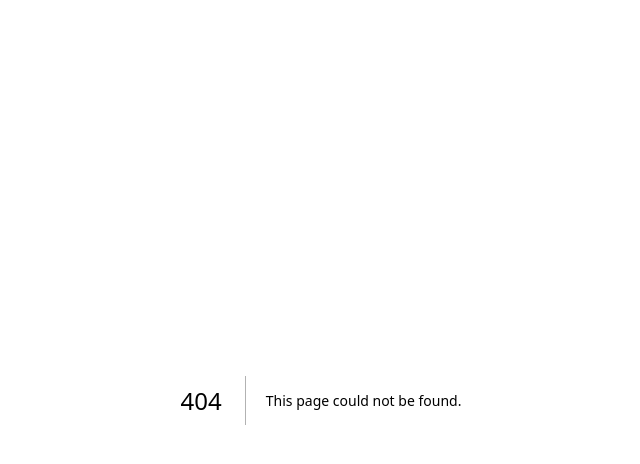
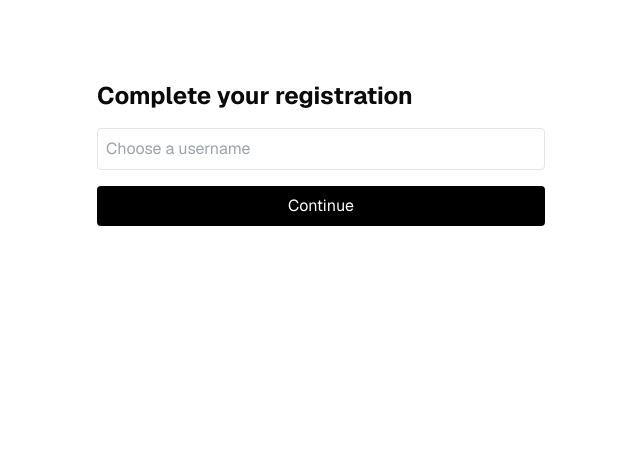
Before and after one commit to Pr0-T0/pyquest-frontend, a Next.js app: page /profile/complete-registration in a window 1280 px wide. Before the commit this address had no page. Shown: the top 464 px of the page, without its empty margins (319-959 px from the left). Built offline with nearby package versions, Linux system fonts and the light colour scheme; no server answers.

Commit message:
complete-registration page skeleton

```diff
--- a/app/dashboard/layout.tsx
+++ b/app/dashboard/layout.tsx
@@ -2,6 +2,7 @@ import Link from "next/link";
 import { Suspense } from "react";
 import { AuthButton } from "@/components/auth-button";
 import { ThemeSwitcher } from "@/components/theme-switcher";
+import { UserMenu } from "@/components/userMenu";
 
 export default function DashboardLayout({
   children,
@@ -37,7 +38,7 @@ export default function DashboardLayout({
             </nav> */}
 
             <Suspense fallback={null}>
-              <AuthButton />
+              <UserMenu />
             </Suspense>
 
             <ThemeSwitcher />
--- /dev/null
+++ b/app/profile/complete-registration/page.tsx
@@ -0,0 +1,50 @@
+"use client";
+
+import { createClient } from "@/lib/supabase/client";
+import { useState } from "react";
+import { useRouter } from "next/navigation";
+
+export default function CompleteRegistration() {
+  const supabase = createClient();
+  const router = useRouter();
+  const [username, setUsername] = useState("");
+
+  async function submit() {
+    const {
+      data: { user },
+    } = await supabase.auth.getUser();
+
+    if (!user) return;
+
+    const { error } = await supabase
+      .from("profiles")
+      .update({ username })
+      .eq("id", user.id);
+
+    if (!error) {
+      router.replace("/dashboard");
+    }
+  }
+
+  return (
+    <div className="max-w-md mx-auto py-20">
+      <h1 className="text-2xl font-bold mb-4">
+        Complete your registration
+      </h1>
+
+      <input
+        value={username}
+        onChange={(e) => setUsername(e.target.value)}
+        placeholder="Choose a username"
+        className="border w-full p-2 rounded mb-4"
+      />
+
+      <button
+        onClick={submit}
+        className="w-full bg-black text-white py-2 rounded"
+      >
+        Continue
+      </button>
+    </div>
+  );
+}
--- a/components/login-form.tsx
+++ b/components/login-form.tsx
@@ -33,13 +33,33 @@ export function LoginForm({
     setError(null);
 
     try {
-      const { error } = await supabase.auth.signInWithPassword({
+      const { data, error } = await supabase.auth.signInWithPassword({
         email,
         password,
       });
       if (error) throw error;
-      // Update this route to redirect to an authenticated route. The user already has an active session.
-      router.push("/dashboard");
+
+      const user = data.user;
+      if (!user) throw new Error("Login Failed");
+
+      //check profile
+      const { data: profile, error: profileError } = await supabase
+        .from("profiles")
+        .select("username")
+        .eq("id",user.id)
+        .single();
+
+      if (profileError) {
+        throw profileError;
+      }
+      if (!profile?.username) {
+        //new user
+        router.replace("/profile/complete-registration");
+      } else {
+        //fully registered
+        router.replace("/dashboard");
+      }
+
     } catch (error: unknown) {
       setError(error instanceof Error ? error.message : "An error occurred");
     } finally {
--- /dev/null
+++ b/components/userMenu.tsx
@@ -0,0 +1,48 @@
+"use client";
+
+import { createClient } from "@/lib/supabase/client";
+import { useEffect, useState } from "react";
+import { useRouter } from "next/navigation";
+
+export function UserMenu() {
+  const supabase = createClient();
+  const router = useRouter();
+
+  const [username, setUsername] = useState<string | null>(null);
+
+  useEffect(() => {
+    async function loadProfile() {
+      const {
+        data: { user },
+      } = await supabase.auth.getUser();
+
+      if (!user) return;
+
+      const { data: profile } = await supabase
+        .from("profiles")
+        .select("username")
+        .eq("id", user.id)
+        .single();
+
+      if (!profile?.username) {
+        router.replace("/profile/complete-registration");
+        return;
+      }
+
+      setUsername(profile.username);
+    }
+
+    loadProfile();
+  }, [router, supabase]);
+
+  if (!username) return null;
+
+  return (
+    <button
+      onClick={() => router.push("/profile")}
+      className="text-sm font-medium hover:underline"
+    >
+      @{username}
+    </button>
+  );
+}
```
